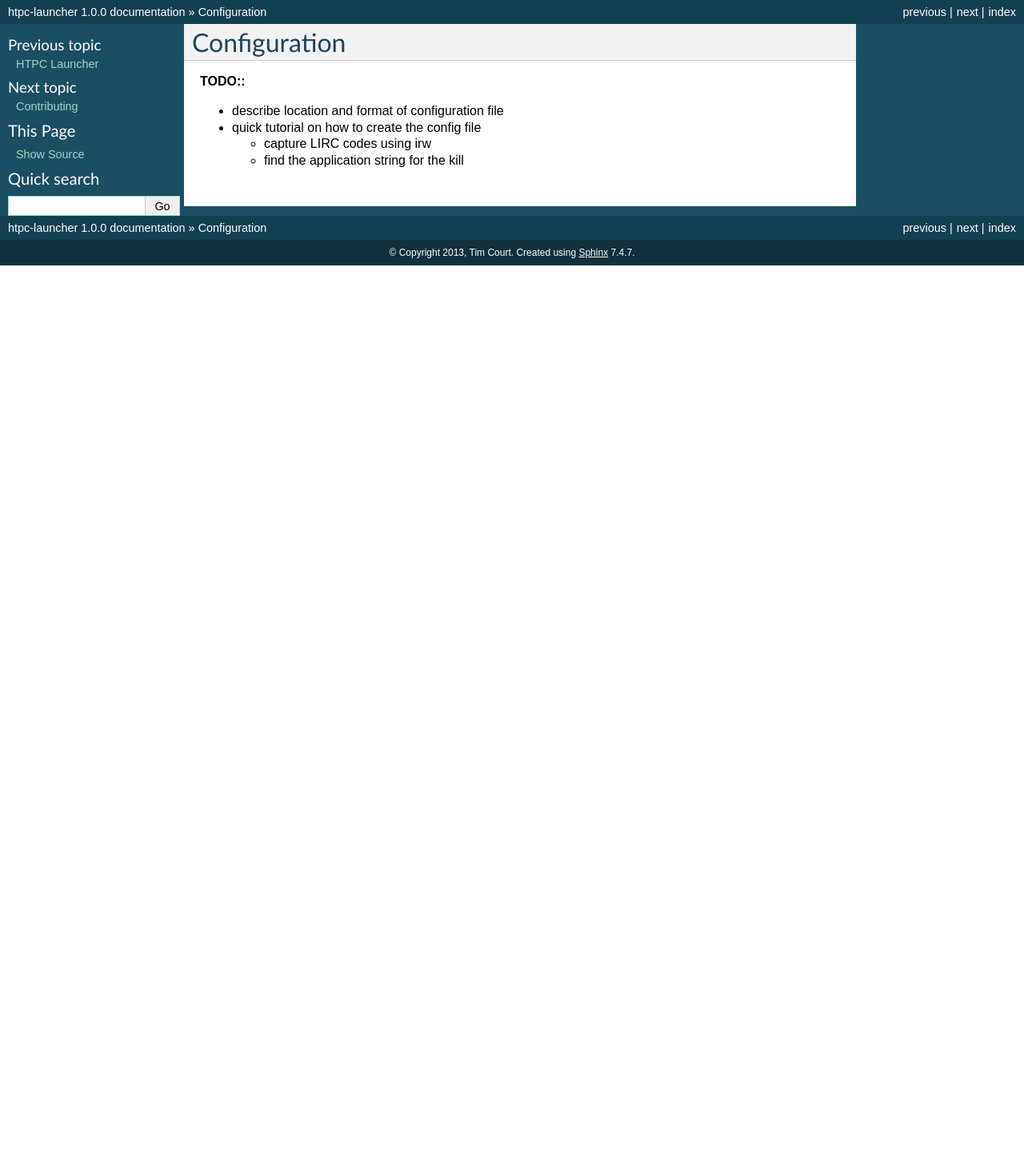
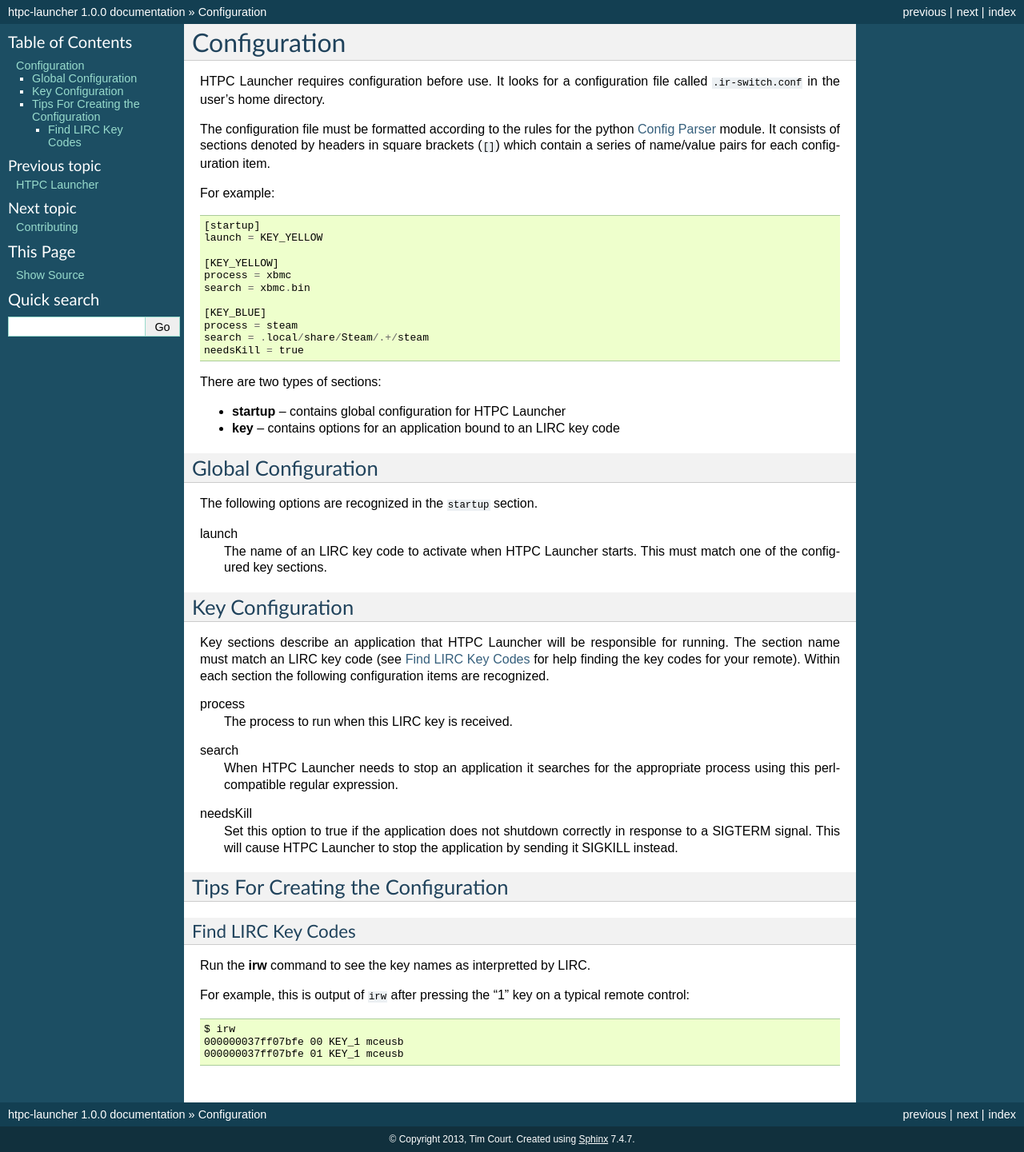
Before and after one commit to tctimmeh/htpc-launcher, a Sphinx documentation site: the page built from docs/configure.rst, in a window 1280 px wide. Shown: the whole page at 80% size. Built offline with Sphinx 7.4.7, drawn with Linux system fonts in a browser that asks for light colours; before the commit the page ends 900 px from its top, so only the background shows below that.

Commit message:
added documentation about configuring the program

```diff
--- a/docs/configure.rst
+++ b/docs/configure.rst
@@ -1,10 +1,73 @@
 Configuration
 =============
 
-**TODO::**
+HTPC Launcher requires configuration before use. It looks for a configuration file called :file:`.ir-switch.conf` in
+the user's home directory.
 
-* describe location and format of configuration file
-* quick tutorial on how to create the config file
+The configuration file must be formatted according to the rules for the python `Config Parser`_ module. It consists of
+sections denoted by headers in square brackets (``[]``) which contain a series of name/value pairs for each
+configuration item.
 
-  * capture LIRC codes using irw
-  * find the application string for the kill
+For example::
+
+  [startup]
+  launch = KEY_YELLOW
+
+  [KEY_YELLOW]
+  process = xbmc
+  search = xbmc.bin
+
+  [KEY_BLUE]
+  process = steam
+  search = .local/share/Steam/.+/steam
+  needsKill = true
+
+
+There are two types of sections:
+
+* **startup** -- contains global configuration for HTPC Launcher
+* **key** -- contains options for an application bound to an LIRC key code
+
+Global Configuration
+--------------------
+
+The following options are recognized in the ``startup`` section.
+
+launch
+  The name of an LIRC key code to activate when HTPC Launcher starts. This must match one of the configured key
+  sections.
+
+Key Configuration
+-----------------
+
+Key sections describe an application that HTPC Launcher will be responsible for running. The section name must match
+an LIRC key code (see `Find LIRC Key Codes`_ for help finding the key codes for your remote). Within each section the following
+configuration items are recognized.
+
+process
+  The process to run when this LIRC key is received.
+
+search
+  When HTPC Launcher needs to stop an application it searches for the appropriate process using this perl-compatible
+  regular expression.
+
+needsKill
+  Set this option to true if the application does not shutdown correctly in response to a SIGTERM signal. This will
+  cause HTPC Launcher to stop the application by sending it SIGKILL instead.
+
+Tips For Creating the Configuration
+-----------------------------------
+
+Find LIRC Key Codes
+###################
+
+Run the :command:`irw` command to see the key names as interpretted by LIRC.
+
+For example, this is output of ``irw`` after pressing the "1" key on a typical remote control::
+
+  $ irw
+  000000037ff07bfe 00 KEY_1 mceusb
+  000000037ff07bfe 01 KEY_1 mceusb
+
+
+.. _Config Parser: http://docs.python.org/2/library/configparser.html
```
